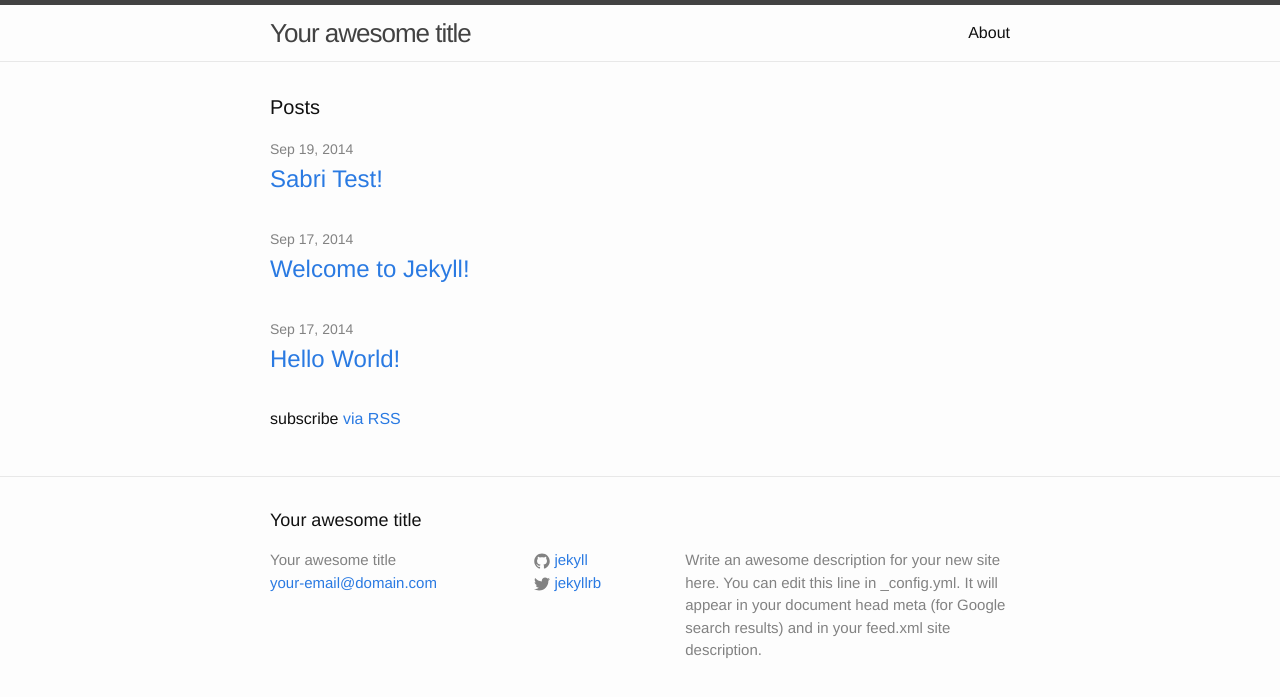
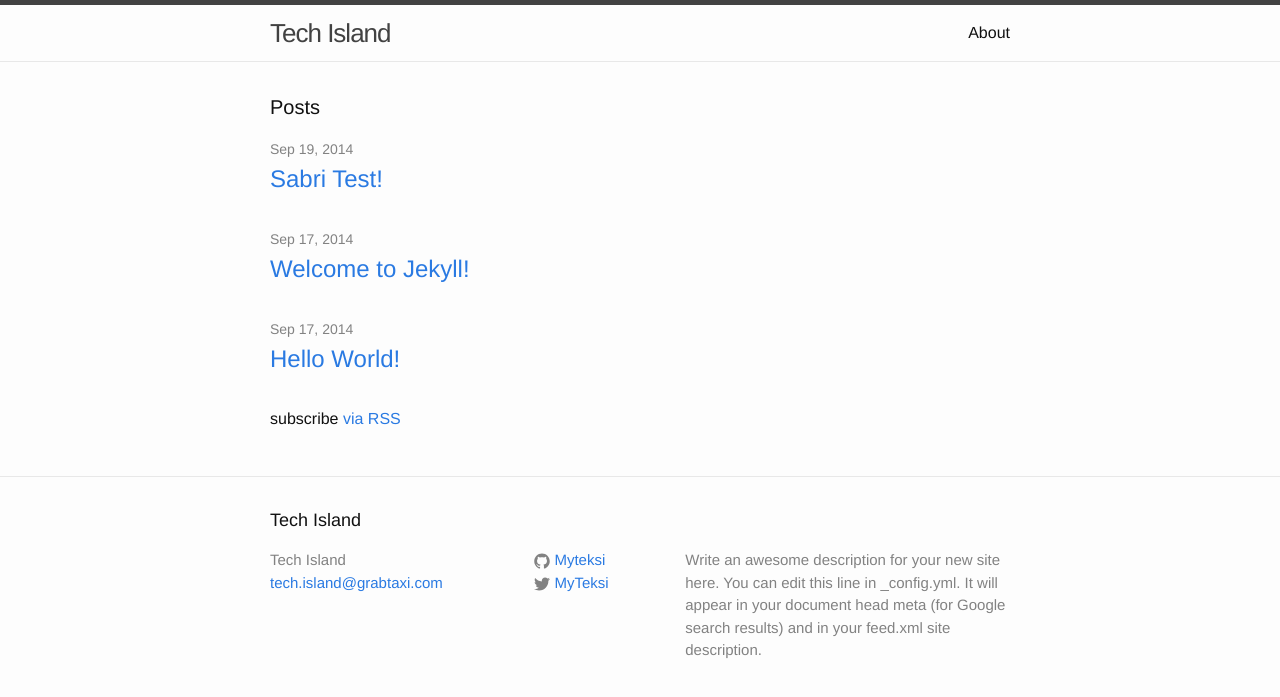
Before and after one commit to sabriibrahim/sabriibrahim.github.io, a Jekyll site: the page built from index.html, in a window 1280 px wide. Shown: the top 697 px of the page. Built offline with Jekyll 4.4.1, drawn with Linux system fonts in a browser that asks for light colours.

Commit message:
update _config.yml

```diff
--- a/_config.yml
+++ b/_config.yml
@@ -1,14 +1,14 @@
 # Site settings
-title: Your awesome title
-email: your-email@domain.com
+title: Tech Island
+email: tech.island@grabtaxi.com
 description: > # this means to ignore newlines until "baseurl:"
   Write an awesome description for your new site here. You can edit this
   line in _config.yml. It will appear in your document head meta (for
   Google search results) and in your feed.xml site description.
 baseurl: "" # the subpath of your site, e.g. /blog/
-url: "http://yourdomain.com" # the base hostname & protocol for your site
-twitter_username: jekyllrb
-github_username:  jekyll
+url: "http://tech@grabtaxi.com" # the base hostname & protocol for your site
+twitter_username: MyTeksi
+github_username:  Myteksi
 
 # Build settings
 markdown: kramdown
```
